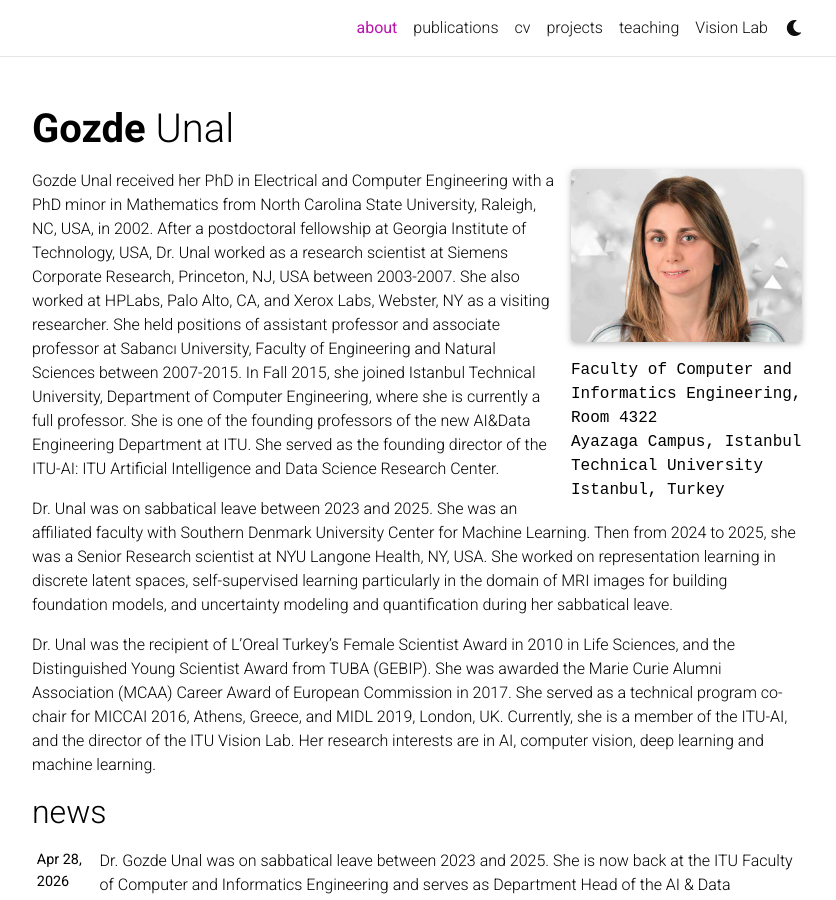
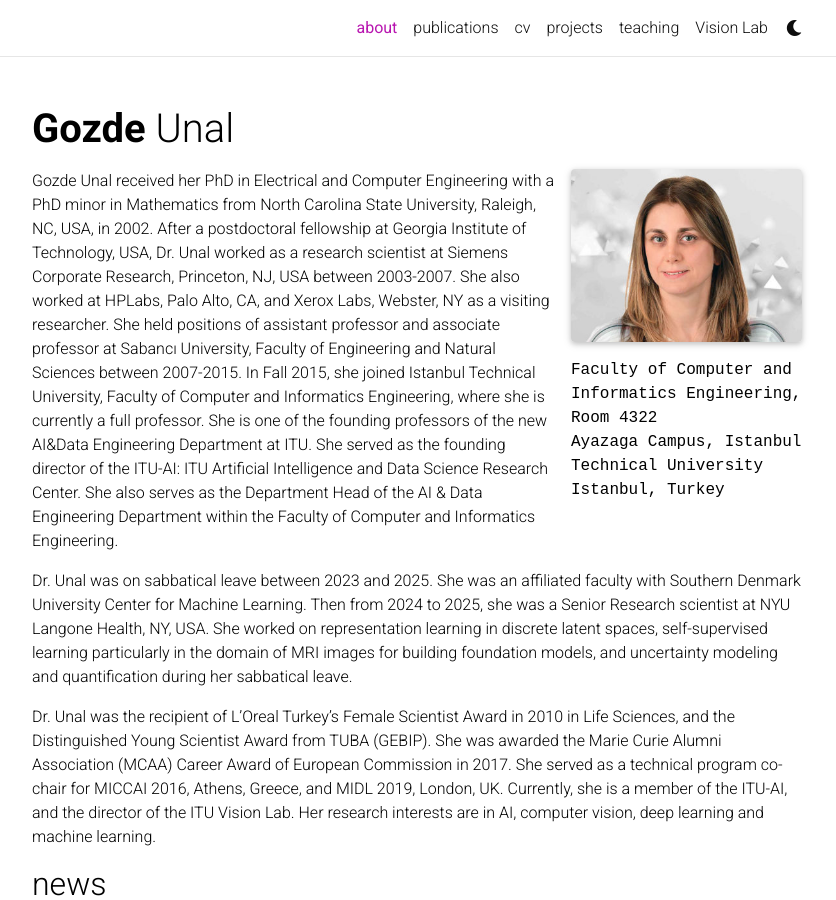
Before and after one commit to gozde-unal/gozde-unal.github.io, a Jekyll site: the page built from _pages/about.md, in a window 1280 px wide and 900 px high. Shown: the whole window, without its empty margins (223-1059 px from the left). Built offline with Jekyll 4.4.1, drawn with Linux system fonts in a browser that asks for light colours; full-size pictures stand in for the smaller copies a plugin makes; comment, search, counter and statistics services are not loaded; a style sheet for code colours, icons or effects is not loaded.

Commit message:
Update about.md

```diff
--- a/_pages/about.md
+++ b/_pages/about.md
@@ -18,7 +18,7 @@ selected_papers: true # includes a list of papers marked as "selected={true}"
 social: true  # includes social icons at the bottom of the page
 ---
 
-Gozde Unal received her PhD in Electrical and Computer Engineering with a PhD minor in Mathematics from North Carolina State University, Raleigh, NC, USA, in 2002. After a postdoctoral fellowship at Georgia Institute of Technology, USA, Dr. Unal worked as a research scientist at Siemens Corporate Research, Princeton, NJ, USA between 2003-2007. She also worked at HPLabs, Palo Alto, CA, and Xerox Labs, Webster, NY as a visiting researcher.  She held positions of assistant professor and associate professor at Sabancı University, Faculty of Engineering and Natural Sciences between 2007-2015.   In Fall 2015, she joined Istanbul Technical University, Department of Computer Engineering, where she is currently a full professor. She is one of the founding professors of the new AI&Data Engineering Department at ITU. She served as the founding director of the ITU-AI: ITU Artificial Intelligence and Data Science Research Center.
+Gozde Unal received her PhD in Electrical and Computer Engineering with a PhD minor in Mathematics from North Carolina State University, Raleigh, NC, USA, in 2002. After a postdoctoral fellowship at Georgia Institute of Technology, USA, Dr. Unal worked as a research scientist at Siemens Corporate Research, Princeton, NJ, USA between 2003-2007. She also worked at HPLabs, Palo Alto, CA, and Xerox Labs, Webster, NY as a visiting researcher.  She held positions of assistant professor and associate professor at Sabancı University, Faculty of Engineering and Natural Sciences between 2007-2015.   In Fall 2015, she joined Istanbul Technical University, Faculty of Computer and Informatics Engineering, where she is currently a full professor. She is one of the founding professors of the new AI&Data Engineering Department at ITU. She served as the founding director of the ITU-AI: ITU Artificial Intelligence and Data Science Research Center. She also serves as the Department Head of the AI & Data Engineering Department within the Faculty of Computer and Informatics Engineering.
 
 Dr. Unal was on sabbatical leave between 2023 and 2025. She was an affiliated faculty with Southern Denmark University Center for Machine Learning. Then from 2024 to 2025, she was a Senior Research scientist at NYU Langone Health, NY, USA. She worked on representation learning in discrete latent spaces, self-supervised learning particularly in the domain of MRI images for building foundation models, and uncertainty modeling and quantification during her sabbatical leave.
 
```
